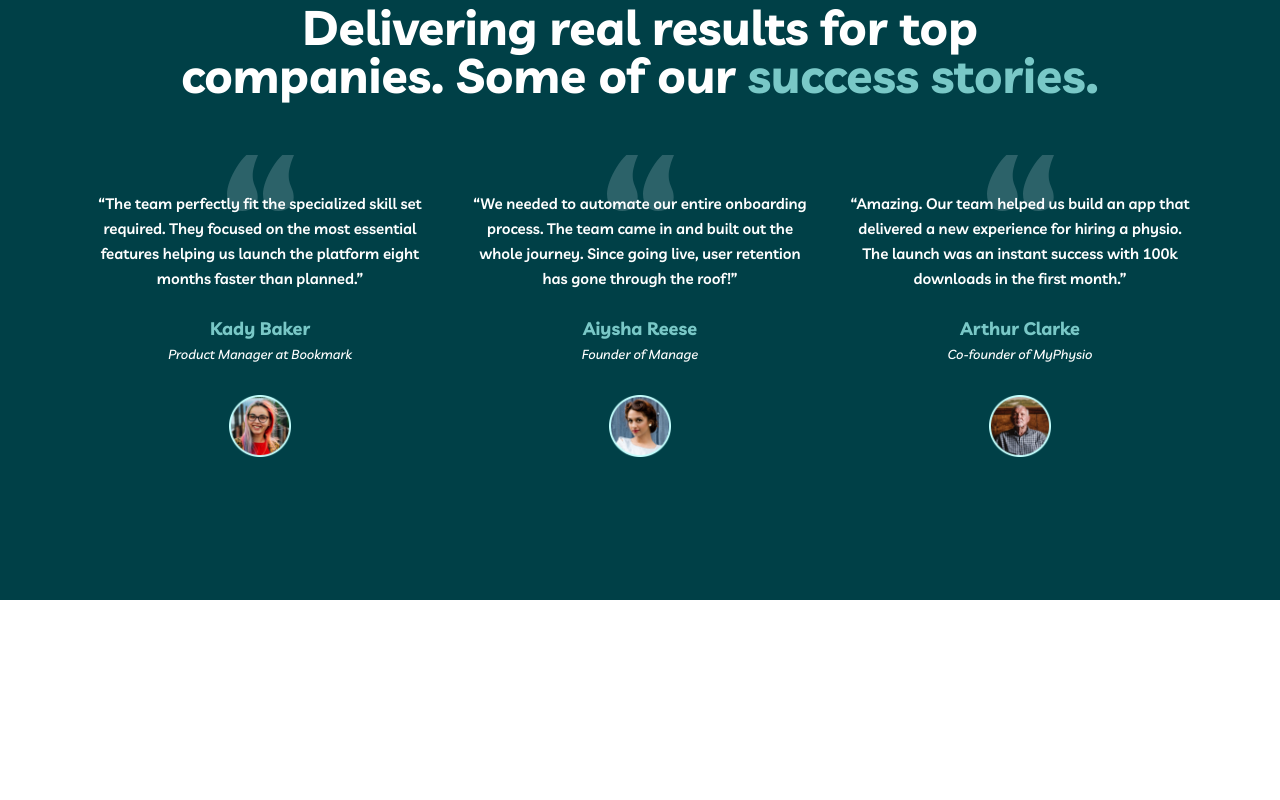
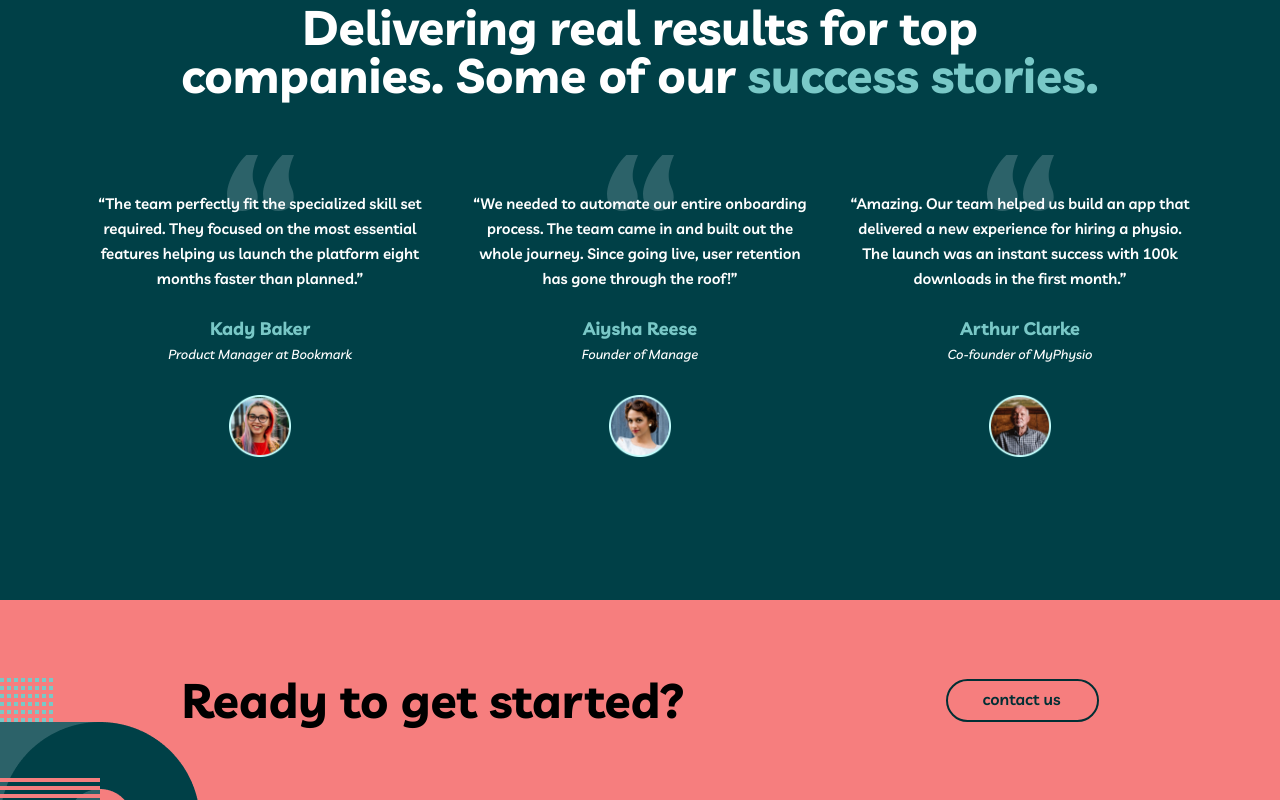
Before and after one commit to Rustamov-Javohir/my_Team, a plain HTML site: page index.html in a window 1280 px wide. Shown: the part 1553-2353 px from the top of the page. Before the commit the page ends 2153 px from the top, so only its background shows below. Drawn offline with Linux system fonts and the light colour scheme.

Commit message:
Ready done

```diff
--- a/css/main.css
+++ b/css/main.css
@@ -690,7 +690,7 @@ a {
         max-width: 350px;
     }
 
-    .deliver__item:not(:last-child){
+    .deliver__item:not(:last-child) {
         margin-bottom: 0;
     }
 
@@ -711,7 +711,7 @@ a {
 }
 
 @media only screen and (min-width: 1440px) {
-    .deliver{
+    .deliver {
         background-position: calc(50% - 645px) top, calc(50% + 620px) calc(100% + 100px);
     }
 }
@@ -719,4 +719,100 @@ a {
 /* DEKSTOP RESPONSIVE END */
 
 /******** DELIVER END ********/
+
+/******** READY START ********/
+.ready {
+    padding-top: 83px;
+    padding-bottom: 83px;
+    background-color: var(--main-subtitle-color);
+    background-image: url('../images/ready-bg.png');
+    background-repeat: no-repeat;
+    background-position: left calc(100% + 122px);
+}
+
+.ready__wrapper {
+    display: flex;
+    flex-direction: column;
+    text-align: center;
+}
+
+.ready__title {
+    margin: 0;
+    margin-bottom: 24px;
+    font-weight: 700;
+    font-size: 32px;
+    line-height: 32px;
+}
+
+.ready__btn {
+    display: inline-block;
+    width: 100%;
+    max-width: 153px;
+    margin: 0 auto;
+    border: 2px solid #012F34;
+    border-radius: 24px;
+    padding: 9px 33px 11px 32px;
+    color: #012F34;
+}
+
+.ready__btn:active {
+    background-color: #012F34;
+    color: var(--main-text-color);
+}
+
+/* TABLET RESPONSIVE START */
+@media only screen and (min-width: 768px) {
+    .ready {
+        padding-top: 76px;
+        padding-bottom: 76px;
+        padding-left: 77px;
+        padding-right: 78px;
+    }
+
+    .ready__wrapper {
+        flex-direction: row;
+        justify-content: space-between;
+        align-items: center;
+    }
+
+    .ready__title {
+        margin: 0;
+        font-size: 32px;
+        line-height: 32px;
+    }
+
+    .ready__btn {
+        margin: 0;
+    }
+}
+
+/* TABLET RESPONSIVE END */
+
+/* DESKTOP RESPONSIVE START */
+@media only screen and (min-width: 1024px) {
+    .ready {
+        padding-left: 0;
+        padding-right: 0;
+    }
+
+    .ready__wrapper {
+        width: 100%;
+        max-width: 917px;
+        margin: 0 auto;
+    }
+
+    .ready__title {
+        font-size: 48px;
+        line-height: 48px;
+    }
+}
+
+@media only screen and (min-width: 1440px) {
+    .ready{
+        background-position: calc(50% - 620px) calc(100% + 122px);
+    }
+}
+/* DESKTOP RESPONSIVE END */
+
+/******** READY END ********/
 /******************* MAIN STYLES END *********************/
--- a/index.html
+++ b/index.html
@@ -176,14 +176,27 @@
                                 downloads in the first month.”
                             </p>
                             <h3 class="deliver__item--title">Arthur Clarke</h3>
-                            <h4 class="deliver__item--subtitle">Co-founder of MyPhysio</h4>
+                            <h4 class="deliver__item--subtitle">Co-founder of
+                                MyPhysio</h4>
                             <img class="deliver__item--img"
-                                src="./images/Arthur_Clarke.png" alt="Arthur Clarke">
+                                src="./images/Arthur_Clarke.png" alt="Arthur
+                                Clarke">
                         </li>
                     </ul>
                 </div>
             </section>
             <!-- DELIVER END -->
+
+            <!-- READY START -->
+            <section class="ready">
+                <div class="container">
+                    <div class="ready__wrapper">
+                        <h2 class="ready__title">Ready to get started?</h2>
+                        <a class="ready__btn" href="#" role="button">contact us</a>
+                    </div>
+                </div>
+            </section>
+            <!-- READY END -->
         </div>
         <!-- MAIN END -->
         <script src="./js/main.js"></script>
```
Also changed, not shown: images/ready-bg.png (added).
